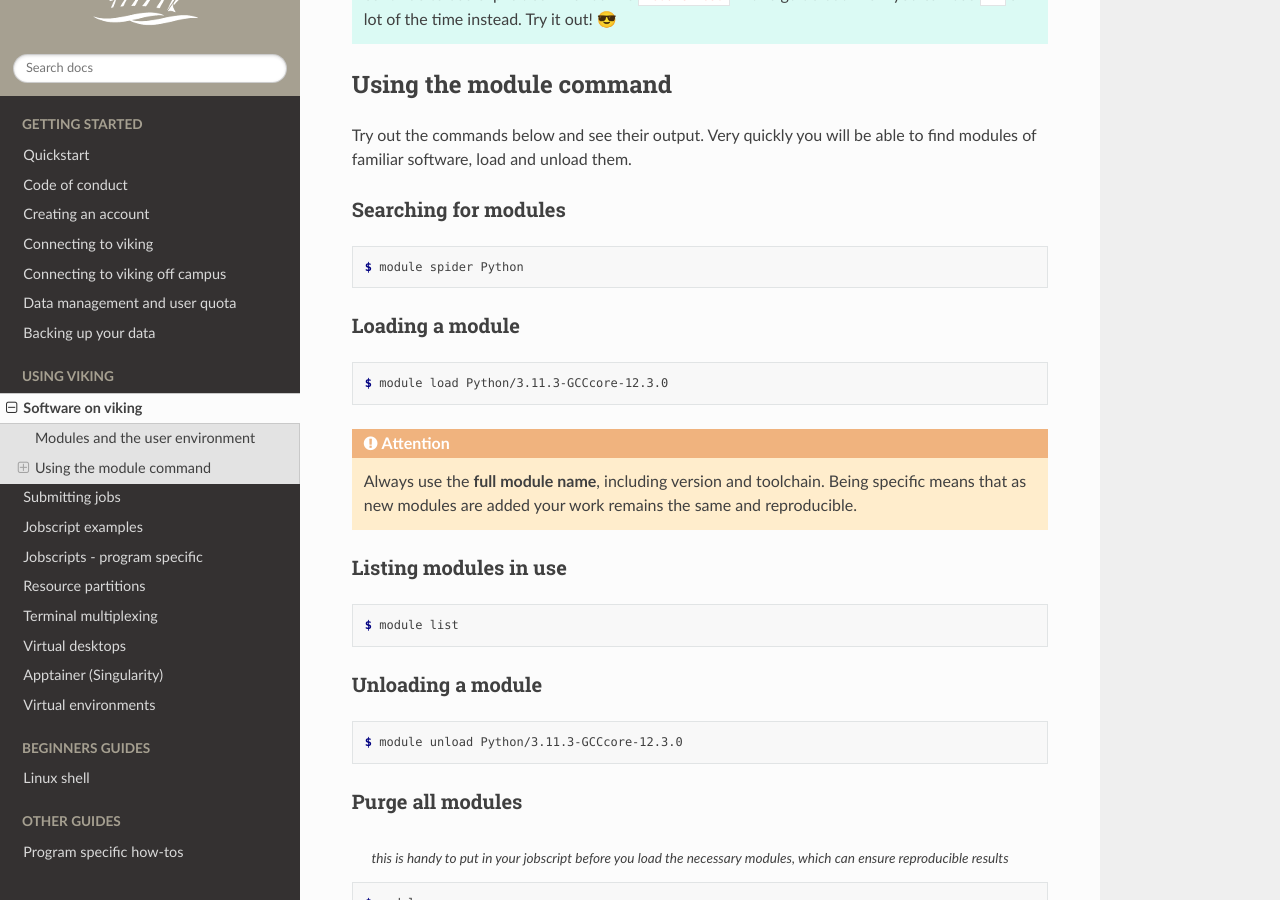
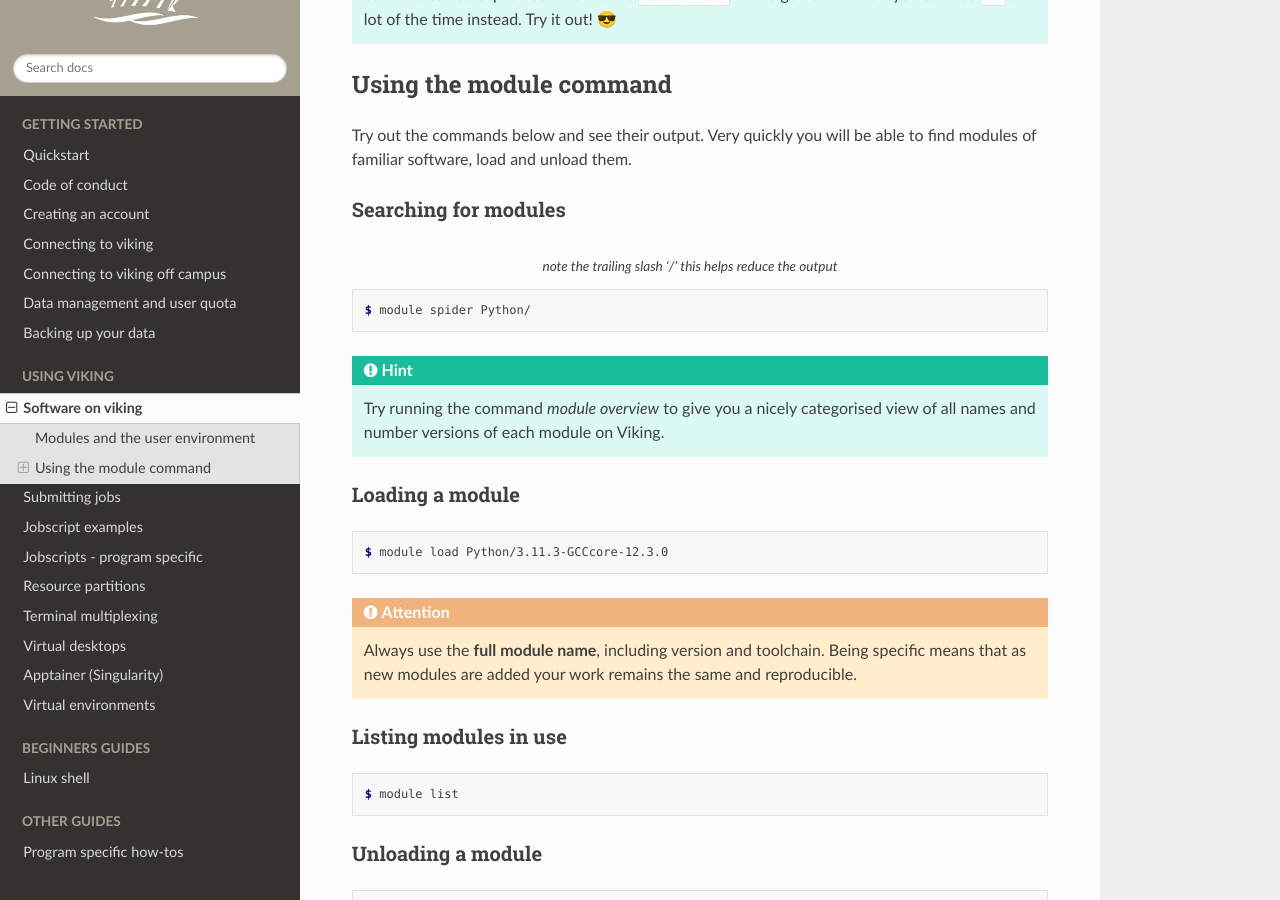
Before and after one commit to university-of-york/research-it-documentation, a Sphinx documentation site: the page built from docs/source/using_viking/software_on_viking.rst, in a window 1280 px wide and 900 px high, scrolled down 759 px. Built offline with Sphinx 7.4.7 and the Read the Docs theme 2.0.0, drawn with Linux system fonts in a browser that asks for light colours.

Commit message:
add 'module overview' hint

```diff
--- a/docs/source/using_viking/software_on_viking.rst
+++ b/docs/source/using_viking/software_on_viking.rst
@@ -33,8 +33,14 @@ Searching for modules
 ^^^^^^^^^^^^^^^^^^^^^
 
 .. code-block:: console
+    :caption: note the trailing slash '/' this helps reduce the output
 
-    $ module spider Python
+    $ module spider Python/
+
+
+.. hint::
+
+    Try running the command `module overview` to give you a nicely categorised view of all names and number versions of each module on Viking.
 
 
 Loading a module
```
